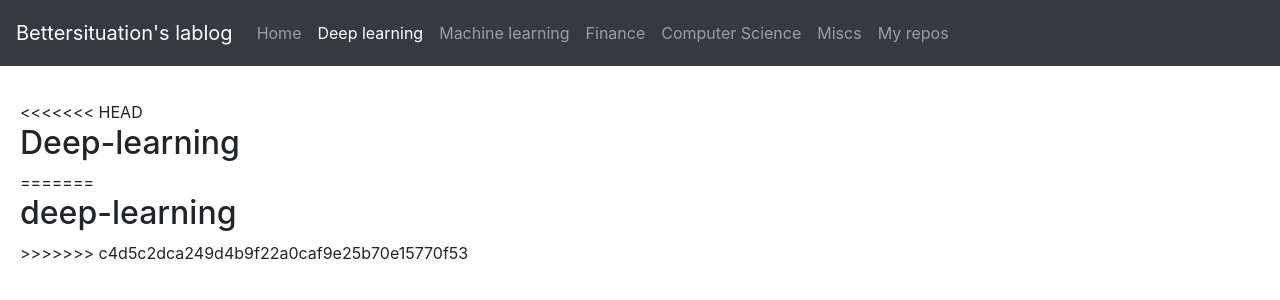
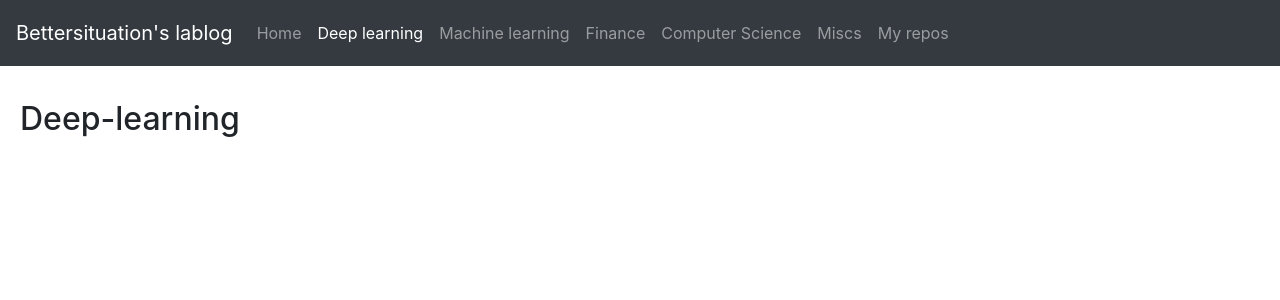
Before and after one commit to bettersituation/bettersituation.github.io, a Jekyll site: the page built from _topics/deep-learning.html, in a window 1280 px wide. Shown: the top 300 px of the page. Built offline with Jekyll 4.4.1, drawn with Linux system fonts in a browser that asks for light colours.

Commit message:
capitalize

```diff
--- a/_layouts/topics.html
+++ b/_layouts/topics.html
@@ -1,11 +1,7 @@
 ---
 layout: default
 ---
-<<<<<<< HEAD
 <h2>{{ page.topic | capitalize }}</h2>
-=======
-<h2>{{ page.topic }}</h2>
->>>>>>> c4d5c2dca249d4b9f22a0caf9e25b70e15770f53
 <ul>
   {% assign filtered_posts = site.posts | where: 'topic', page.topic %}
   {% for post in filtered_posts %}
```
